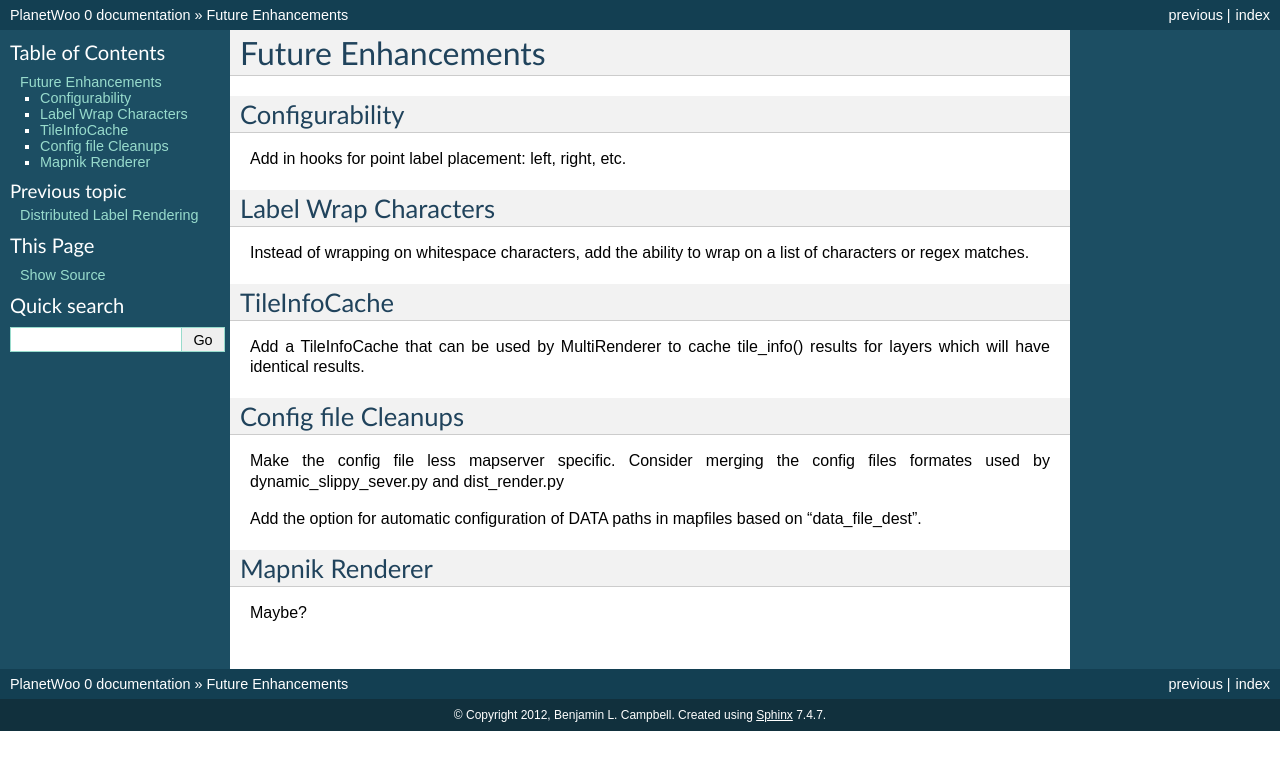
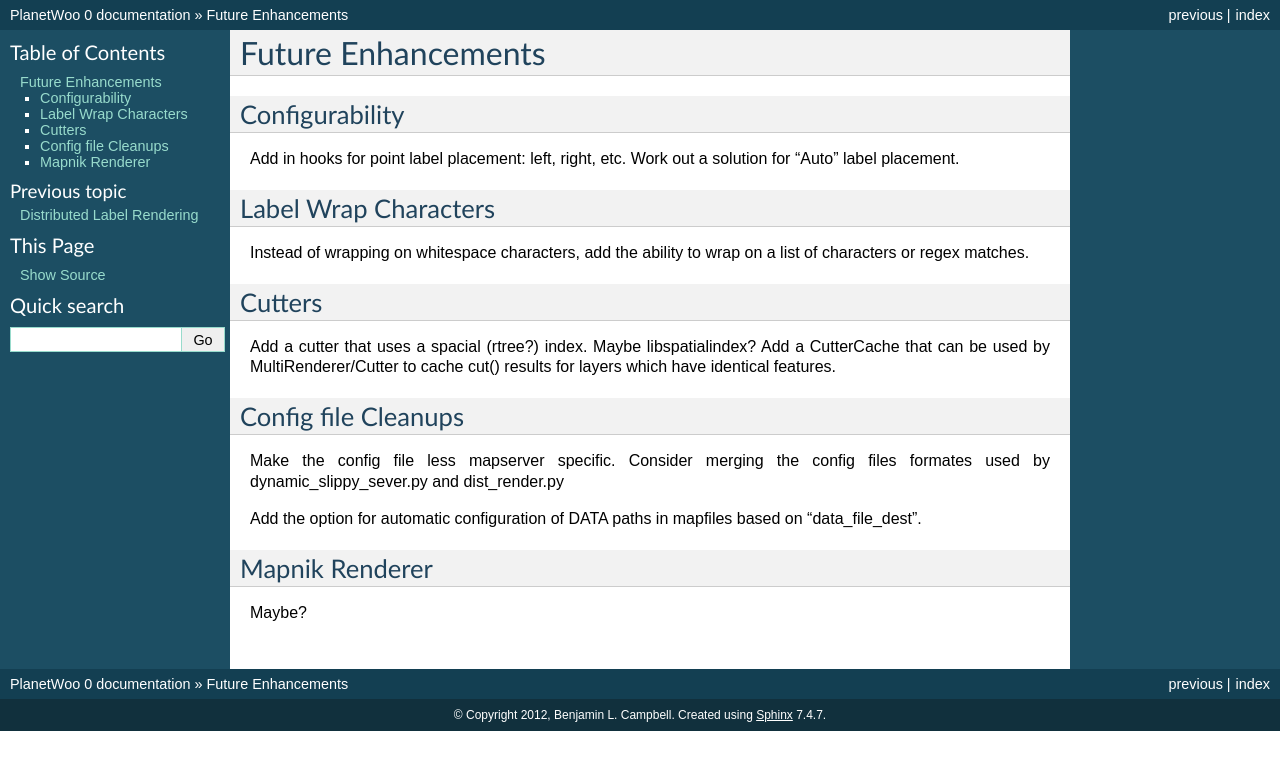
Before and after one commit to blc56/PlanetWoo, a Sphinx documentation site: the page built from docs/sphinx/source/future.rst, in a window 1280 px wide. Shown: the top 770 px of the page. Built offline with Sphinx 7.4.7, drawn with Linux system fonts in a browser that asks for light colours; formulas are drawn with MathJax 3.

```diff
--- a/docs/sphinx/source/future.rst
+++ b/docs/sphinx/source/future.rst
@@ -4,15 +4,17 @@
 Configurability
 -----------------
 Add in hooks for point label placement: left, right, etc.
+Work out a solution for "Auto" label placement.
 
 Label Wrap Characters
 ----------------------
 Instead of wrapping on whitespace characters, add the ability
 to wrap on a list of characters or regex matches.
 
-TileInfoCache
+Cutters
 -------------
-Add a TileInfoCache that can be used by MultiRenderer to cache tile_info() results for layers which will have identical results.
+Add a cutter that uses a spacial (rtree?) index. Maybe libspatialindex?
+Add a CutterCache that can be used by MultiRenderer/Cutter to cache cut() results for layers which have identical features.
 
 Config file Cleanups
 ---------------------
```
Also changed, not shown: 1 other file.
